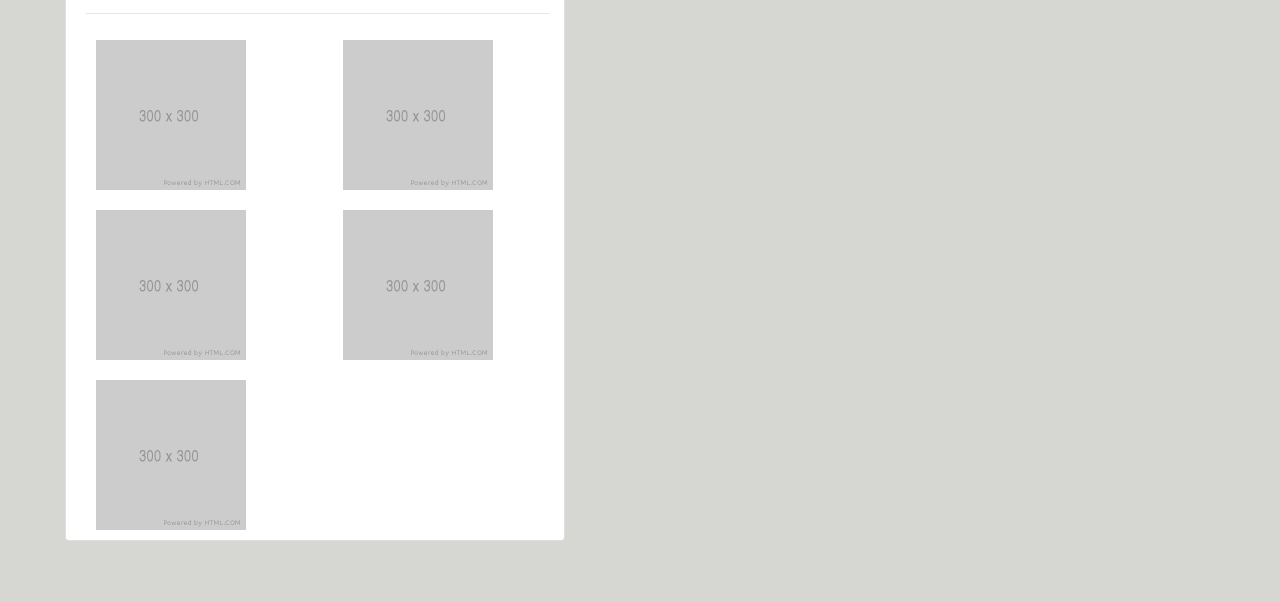
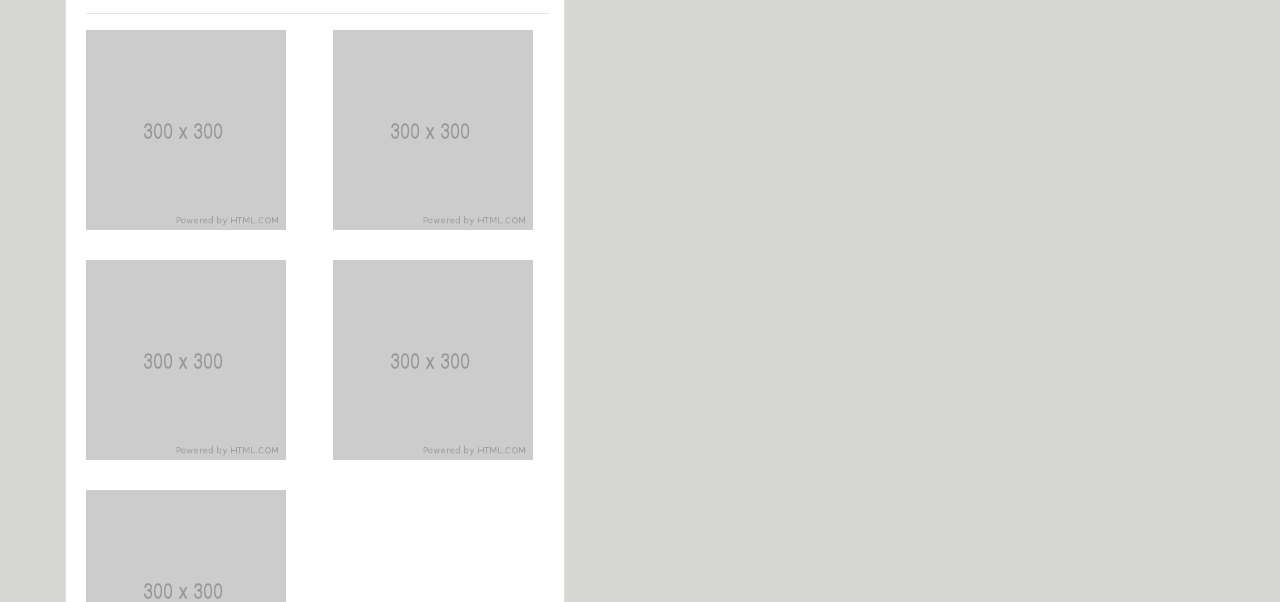
Before and after one commit to adt315/hmwk-2-responsive-portfolio, a plain HTML site: page portfolio.html in a window 1280 px wide. Shown: the part 198-800 px from the top of the page. Drawn offline with nearby package versions, Linux system fonts and the light colour scheme.

Commit message:
adjust portfolio page

```diff
--- a/assets/css/style.css
+++ b/assets/css/style.css
@@ -58,9 +58,9 @@ label {
 }
 
 .placeholder {
-    height: 150px;
-    margin: 10px;
-    width: 150px;
+    height: 200px;
+    width: 200px;
+    margin-bottom: 30px;
 }
 
 .btn {
```
Also changed, not shown: index.html (+1 -1 lines).
